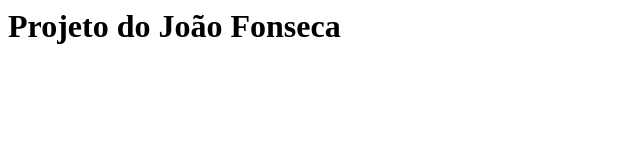
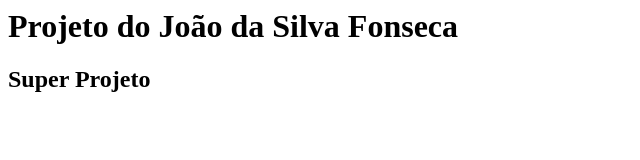
Before and after one commit to daniloherdy/alura-aulagit, a plain HTML site: page index.html in a window 1280 px wide. Shown: the whole page, without its empty margins (0-640 px from the left). Drawn offline with Linux system fonts and the light colour scheme.

Commit message:
Testes de interação"

```diff
--- a/index.html
+++ b/index.html
@@ -1,6 +1,7 @@
 <html>
     <head></head>
     <body>
-        <h1>Projeto do João Fonseca</h1>
+        <h1>Projeto do João da Silva Fonseca</h1>
+        <h2>Super Projeto</h2>
     </body>
 </html>
```
